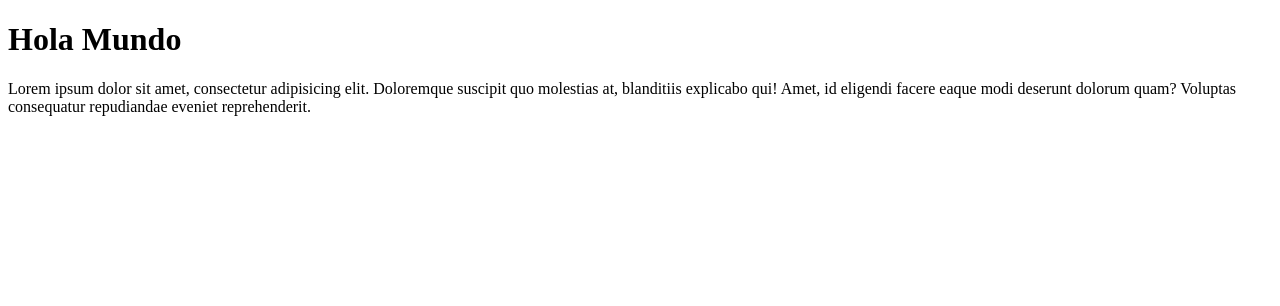
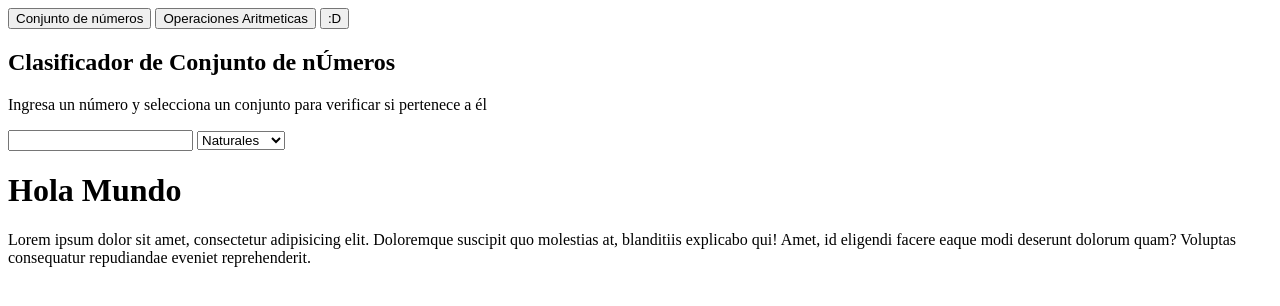
Before and after one commit to Maranatha2025/Tercer_Trimestre, a plain HTML site: page index.html in a window 1280 px wide. Drawn offline with Linux system fonts and the light colour scheme.

Commit message:
Creación de primera página del proyecto Razonamiento cuantitativo

```diff
--- a/index.html
+++ b/index.html
@@ -3,11 +3,42 @@
 <head>
     <meta charset="UTF-8">
     <meta name="viewport" content="width=device-width, initial-scale=1.0">
-    <title>Hola mundo</title>
+    <title>Razonamiento Cuantitativo 1</title>
+    <meta name="description" content="Herramienta educativa para clasificar números en conjuntos (naturales, enteros y racionales) y resolver operaciones artmeticas con explicaiones paso a paso.">
+    <link rel="stylesheet" href="css/styles.css">
 </head>
 <body>
-    <h1>Hola Mundo</h1>
-    <p>Lorem ipsum dolor sit amet, consectetur adipisicing elit. Doloremque suscipit quo molestias at, blanditiis explicabo qui! Amet, id eligendi facere eaque modi deserunt dolorum quam? Voluptas consequatur repudiandae eveniet reprehenderit.</p>
+    <div class="principal">
+        <nav class="opciones-nav" role="tablist">
+            <button class="tab-btn" role="tab">
+                <span class="nav-tab-text">Conjunto de números</span>
+            </button>
+            <button class="tab-btn" role="tab">
+                <span class="nav-tab-text">Operaciones Aritmeticas</span>
+            </button>
+            <button class="tab-btn" role="tab">
+                <span class="nav-tab-text">:D </span>
+            </button>
+        </nav>
 
-</body>
-</html>
+        <section id="panel-clasificar" class="tab-panel active">
+            <div class="card">
+                <h2>Clasificador de Conjunto de nÚmeros</h2>
+                <P>Ingresa un número y selecciona un conjunto para verificar si pertenece a él</P>
+            </div>
+            <input type="text" id="numero input">
+
+            <select id="select conjuntos">
+                <option value="naturales">Naturales</option>
+                <option value="enteros">Enteros</option>
+                <option value="racionales">Racionales</option>
+            </select>
+
+
+        </section>
+
+        <h1>Hola Mundo</h1>
+        <p>Lorem ipsum dolor sit amet, consectetur adipisicing elit. Doloremque suscipit quo molestias at, blanditiis explicabo qui! Amet, id eligendi facere eaque modi deserunt dolorum quam? Voluptas consequatur repudiandae eveniet reprehenderit.</p>
+    </div>
+    </body>
+    </html>
```
Also changed, not shown: css/styles.css (added), js/scripts.js (added).
